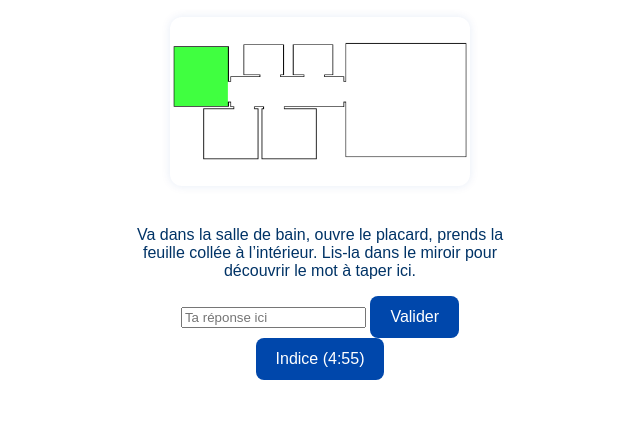
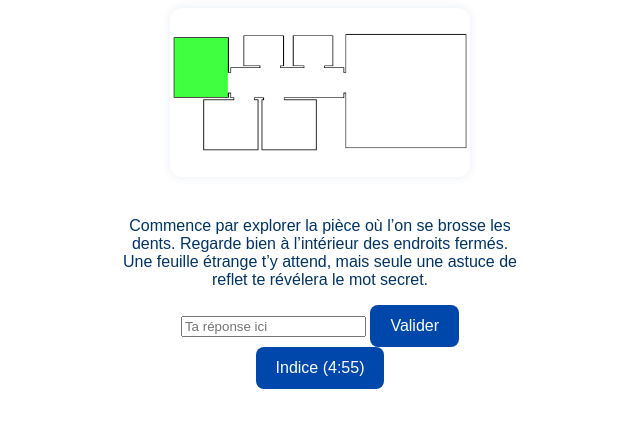
Before and after one commit to eyguiereactualite/jeux-2-piste, a plain HTML site: page enigme1.html in a window 1280 px wide. Shown: the part 246-674 px from the top of the page, without its empty margins (320-960 px from the left). Drawn offline with Linux system fonts and the light colour scheme.

Commit message:
Update enigme1.html

```diff
--- a/enigme1.html
+++ b/enigme1.html
@@ -12,8 +12,8 @@
     <img src="images/salle-de-bain.png" alt="Salle de bain" class="plan">
 
     <p class="question">
-      Va dans la salle de bain, ouvre le placard, prends la feuille collée à l’intérieur.
-      Lis-la dans le miroir pour découvrir le mot à taper ici.
+      Commence par explorer la pièce où l’on se brosse les dents. Regarde bien à l’intérieur des endroits fermés.
+      Une feuille étrange t’y attend, mais seule une astuce de reflet te révélera le mot secret.
     </p>
 
     <input type="text" id="reponse" placeholder="Ta réponse ici">
@@ -39,7 +39,7 @@
         btnIndice.disabled = false;
         btnIndice.innerText = "Voir l’indice";
         btnIndice.onclick = () => {
-          alert("Astuce : Lis la feuille dans un miroir pour voir le vrai mot !");
+          alert("Astuce : Le message semble incompréhensible au premier regard… Mais parfois, pour tout voir correctement, il suffit de changer de point de vue.");
         };
       }
     }, 1000);
```
